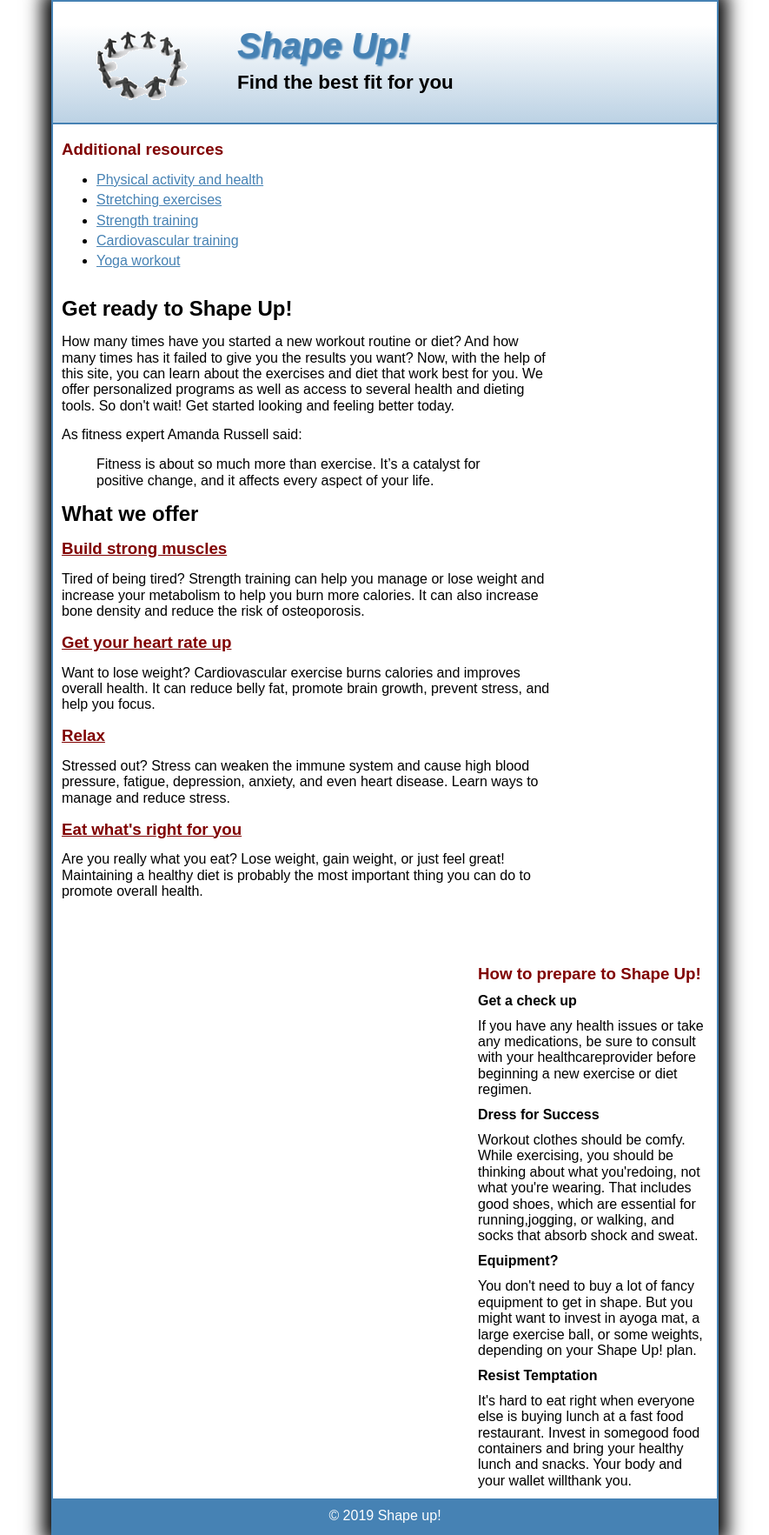
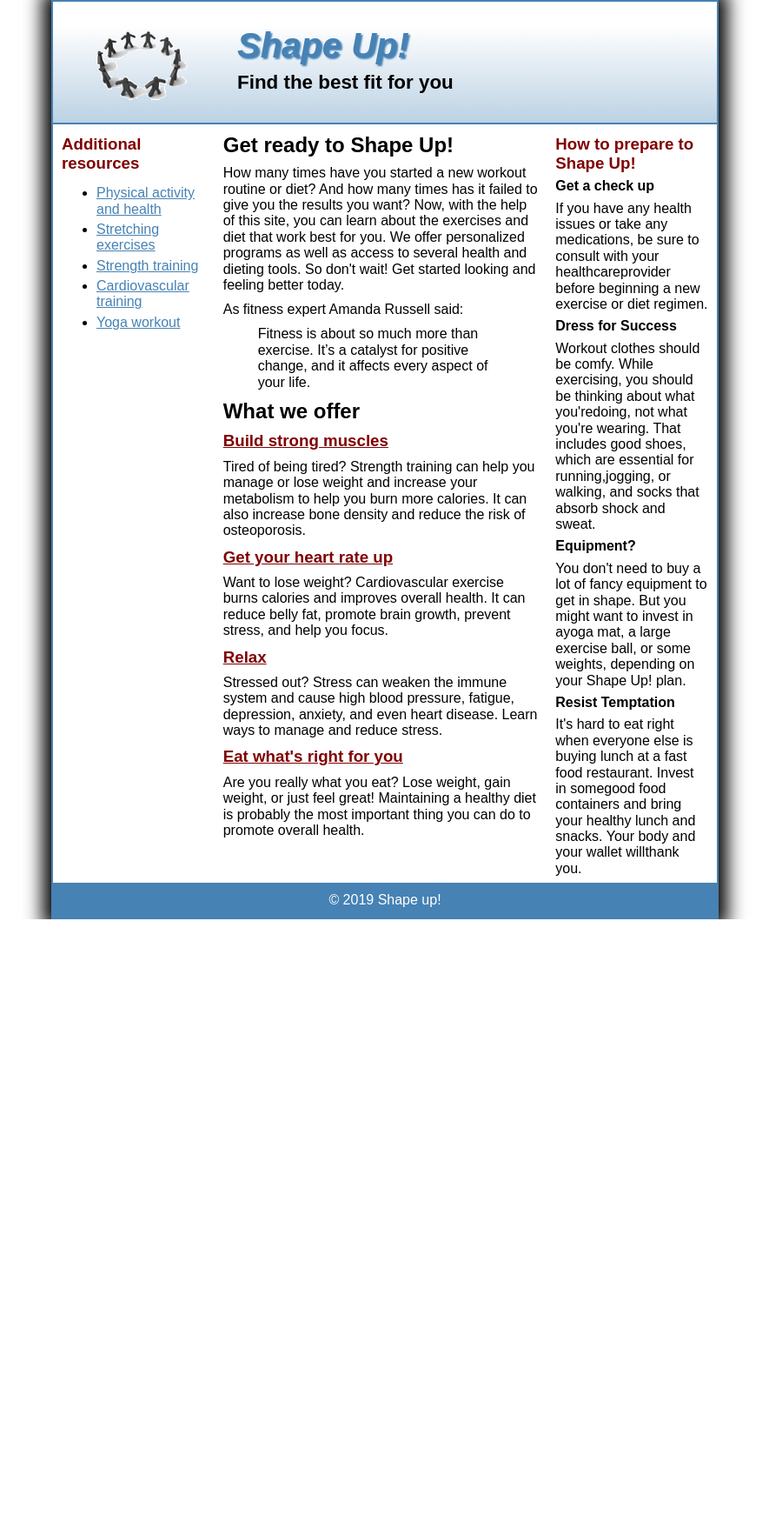
Before and after one commit to ec04012/csci4300-assignments, a PHP site: page /main.html in a window 1280 px wide. Shown: the whole page at 87% size, without its empty margins (197-1082 px from the left). After the commit the page ends 1057 px from the top, so only its background shows below. Run offline with PHP 8.4, Linux system fonts and the light colour scheme.

Commit message:
Assignment 4 v1.1, changed to percents

```diff
--- a/main.css
+++ b/main.css
@@ -46,15 +46,14 @@ main {
     /*clear: left;*/
     padding-left: 10px;
     padding-right: 10px;
-    margin: 0% 0% 41px 0%;
-    width: 569px;
+    margin: 0% 0% 4% 0%;
+    width: 48%;
     float: left;
 }
 /* Main section children spacing */
 main>* {
     padding: 0em 0em 0em 0em;
     margin-top: 2.7%;
-    margin-bottom: 2.7%;
     margin-bottom: 2.7%;
 }
 
@@ -81,13 +80,13 @@ ul>li {
 }
 /* Left bar */
 #sidebarLeft {
-    width: 265px;
+    width: 23%;
     float: left;
     padding-left: 10px;
 }
 /* Right bar */
 #sidebarRight {
-    width: 265px;
+    width: 23%;
     float: right;
     padding-right: 10px;
 }
```
